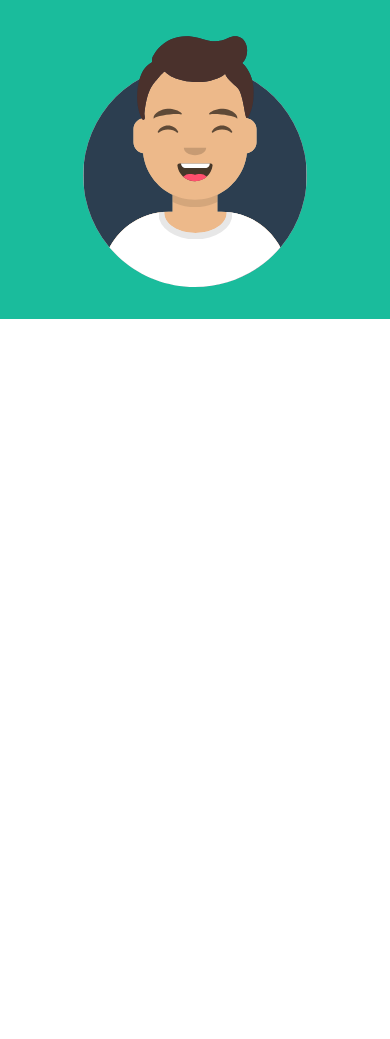
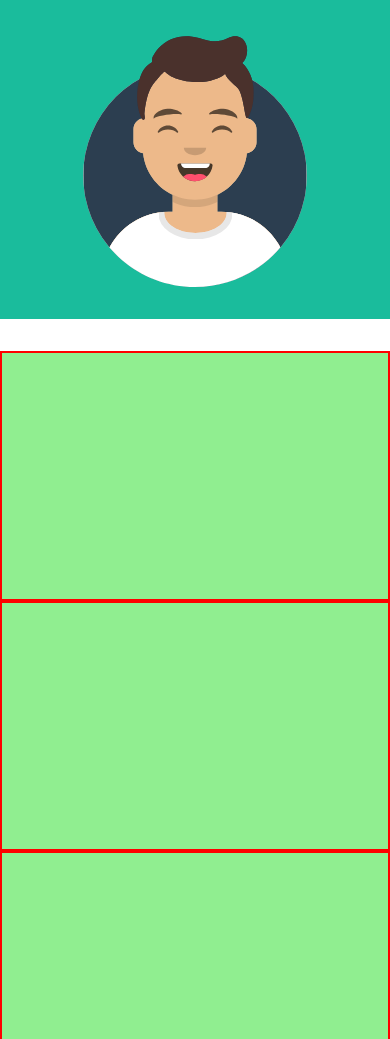
Before and after one commit to RiccardoB97/html-css-bootstrap-freelancer, a plain HTML site: page index.html in a window 390 px wide. Shown: the part 61-1100 px from the top of the page. Before the commit the page ends 844 px from the top, so only its background shows below. Drawn offline with nearby package versions, Linux system fonts and the light colour scheme.

Commit message:
Add portfolio section with responsive columns

```diff
--- a/assets/style.css
+++ b/assets/style.css
@@ -2,7 +2,11 @@ body{
     font-family: Arial, Helvetica, sans-serif;
 }
 
-
+.dbg{
+    background-color: lightgreen;
+    border: 2px solid red;
+    height: 250px;
+}
 /******
 Header
 *******/
--- a/index.html
+++ b/index.html
@@ -41,8 +41,13 @@
         </section>
         <section class="portfolio">
             <div class="container">
-                <div class="row">
-
+                <div class="row row-cols-1 row-cols-sm-1 row-cols-md-2 row-cols-lg-3">
+                    <div class="col dbg"></div>
+                    <div class="col dbg"></div>
+                    <div class="col dbg"></div>
+                    <div class="col dbg"></div>
+                    <div class="col dbg"></div>
+                    <div class="col dbg"></div>
                 </div>
             </div>
         </section>
```
